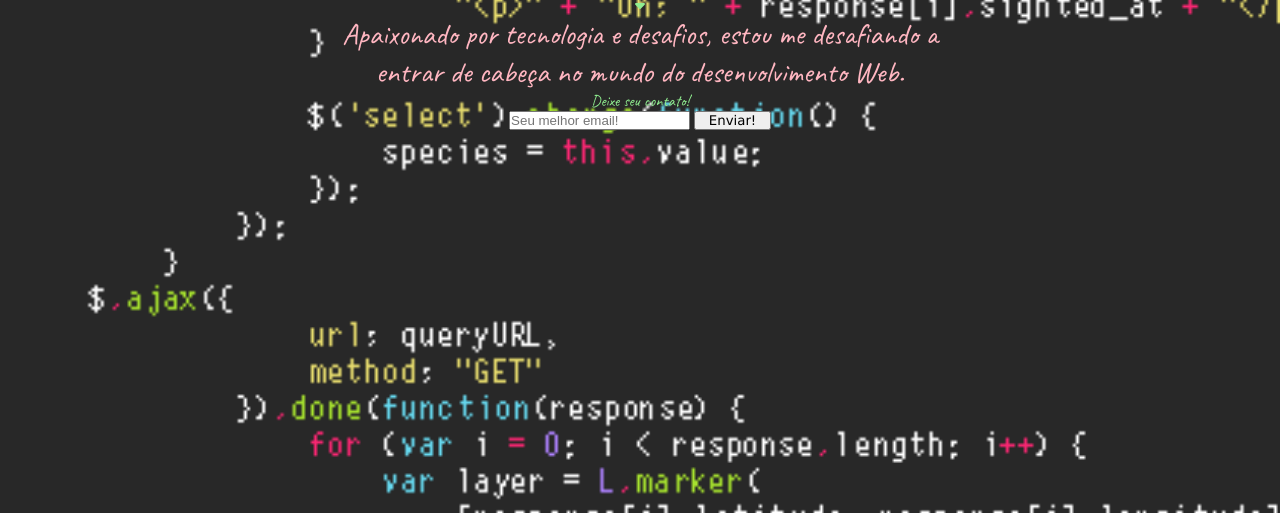
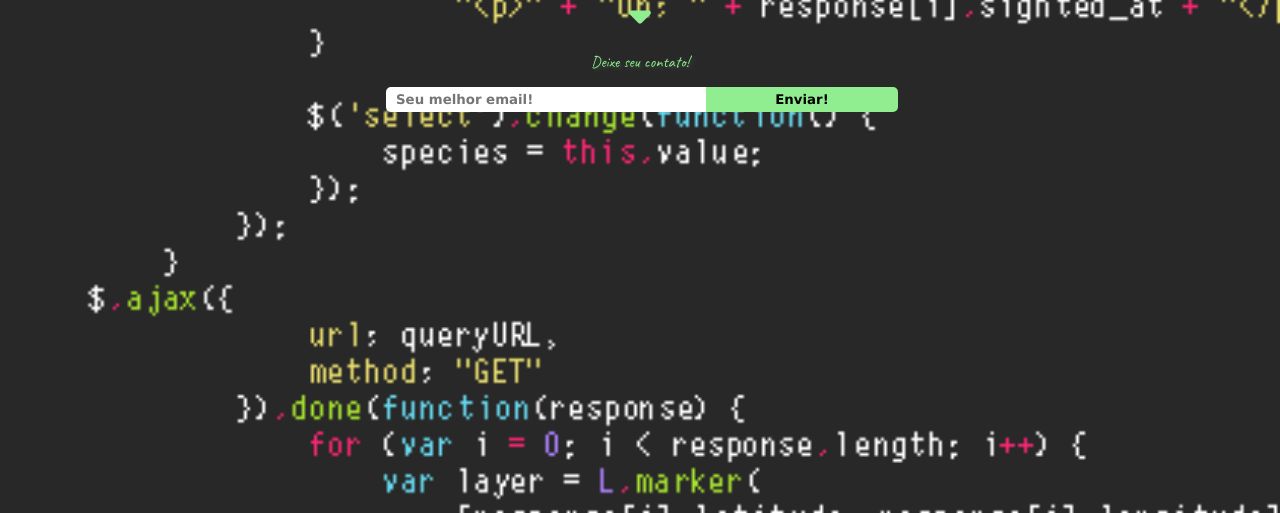
Before and after one commit to Nosdeal/me, a plain HTML site: page index.html in a window 1280 px wide. Shown: the part 287-800 px from the top of the page. Drawn offline with Linux system fonts and the light colour scheme.

Commit message:
atualização

```diff
--- a/index.html
+++ b/index.html
@@ -25,10 +25,10 @@
                 <h5>Front-end developer</h5>
             </div>
 
-            <div id="icone">
-                <i class="fa-solid fa-caret-down"></i>
+            <div onclick="displaySobre()" id="icone">
+                <i id="animação" class="fa-solid fa-caret-down"></i>
             </div>
-            <div class="sobre">
+            <div style="display: none;" id="sobre">
                 <p>Apaixonado por tecnologia e desafios, estou me desafiando a entrar de cabeça no mundo do desenvolvimento Web.</p>
             </div>
 
@@ -43,5 +43,13 @@
             </div>
 
         </section>
+        <script>
+            function displaySobre(){
+                let icone = document.getElementById('animação');
+                icone.classList.toggle('rotate');
+                let sobre = document.querySelector('sobre');
+                sobre.classList.toggle('ativar')
+            }
+        </script>
     </main>
     </html>
--- a/style.css
+++ b/style.css
@@ -22,13 +22,15 @@ ul{
 }
 a{
     text-decoration: none;
-    color: white;
+    color: lightpink;
     font-family: var(--fontesecundaria);
     margin: 10px;
-    padding: 30px 5px ;
+    transition: 300ms;
 }
 a:hover{
     text-decoration: underline;
+    background-color: white;
+    background-size: cover;
 }
 body{
     background: url(imagens/giphy.gif) no-repeat center center fixed;
@@ -41,28 +43,74 @@ h1{
     font-family: var(--fontprincipal);
     font-size: 100px;
     padding: 100px 0px 0px 0px;
+    text-shadow: 8px 8px 16px rgba(144, 238, 144, 0.13);
 }
 h5{
     font-family: var(--fontprincipal);
     font-size: 26px;
+    text-shadow: 3px 3px 9px rgba(144, 238, 144, 0.24);
+}
+#icone{
+    font-size: 35px;
+    cursor: pointer;
+    animation: blink 1s steps(5, start) infinite;
+}
+@keyframes blink {
+    to{
+        visibility: hidden;
+    }
+}
+#animação{
+    transition: 300ms;
+}
+.rotate{
+    transform: rotate(180deg);
+    transition: 300ms;
+}
+.ativar{
+    display: block !important;
 }
 p{
     font-family: var(--fontesecundaria);
     max-width: 600px;
     margin: auto;
     text-align: center;
+    text-shadow: 2px 2px 4px rgba(144, 238, 144, 0.24);
+    padding-top: 15px;
+    padding-bottom: 15px;
+}
+#sobre p{
+    font-size: 30px;
+    max-width: 600px;
+    color: lightpink;
+    background-color: rgba(0, 0, 0, 0.527);
+    border-radius: 15px;
+    box-shadow: 6px 6px 12px rgba(0, 0, 0, 0.356) ;
+    text-shadow: 3px 3px 9px rgba(255, 182, 193, 0.274);
+    padding-bottom: 15px;
+}
+.form input{
+    font-family: Verdana, Tahoma, sans-serif;
+    width: 25%;
+    padding: 5px 10px;
+    border: none;
+    font-weight: 600;
+    border-radius:  5px 0px 0px 5px;
+}
 
+.form button{
+    background-color: lightgreen;
+    color: black;
+    font-family: Verdana, Tahoma, sans-serif;
+    background-size: 200% 100%;
+    width: 15%;
+    padding: 5px 10px;
+    font-weight: 600;
+    border: none;
+    cursor: pointer;
+    margin: -4px;
+    border-radius:  0px 5px 5px 0px;
 }
-.sobre > p{
-    font-size: 30px;
-    color: lightpink;
+button:hover{
+    background-color: aqua;
 }
-.form{
-    width: 40%;
-    margin: auto;
-}
-button{
-    color: black;
-    font-family: Verdana, Geneva, Tahoma, sans-serif;
-    width: 15%;
-}
```
